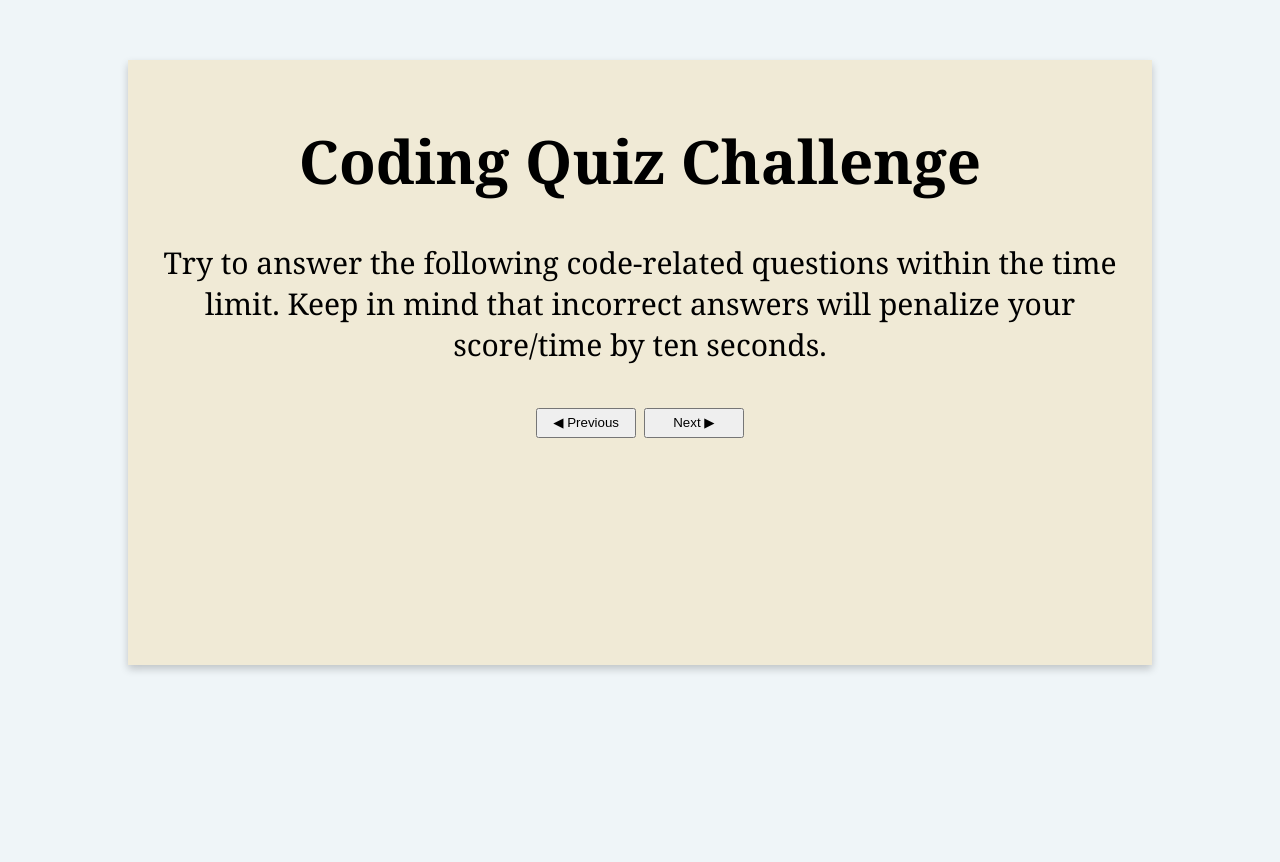
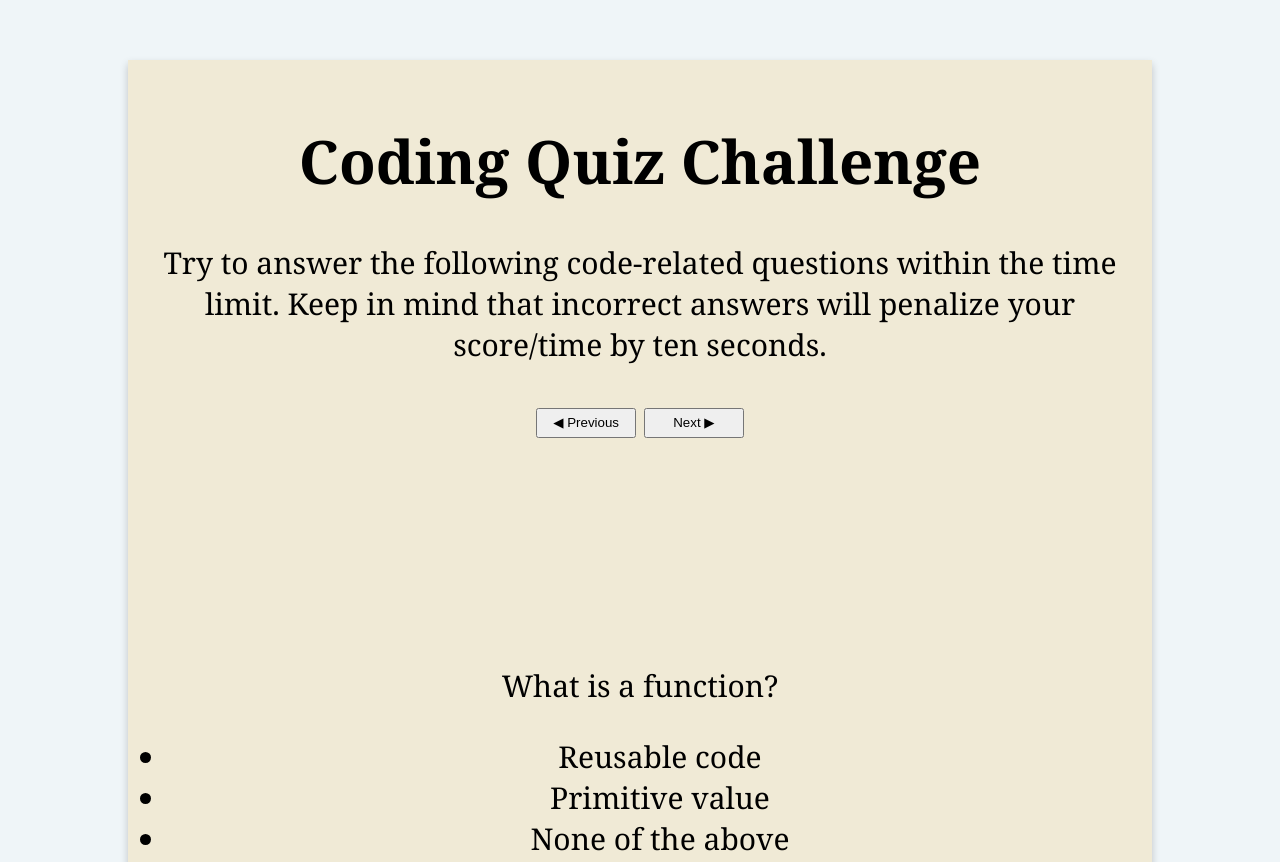
Before and after one commit to CaraRosa/code-quiz-challenge, a plain HTML site: page index.html in a window 1280 px wide. Shown: the top 862 px of the page. Before the commit the page ends 800 px from the top, so only its background shows below. Drawn offline with Linux system fonts and the light colour scheme.

Commit message:
moved the paragraph element and ul element between two end divs

```diff
--- a/index.html
+++ b/index.html
@@ -38,9 +38,10 @@ THEN I can save my initials and score -->
                 Next ▶
             </button>
         </div>
+        <p id="question"></p>
+        <ul id="responses"></ul>
     </div>
    </div>
-
     <script src="./assets/js/script.js"></script>
 </body>
 </html>
```
